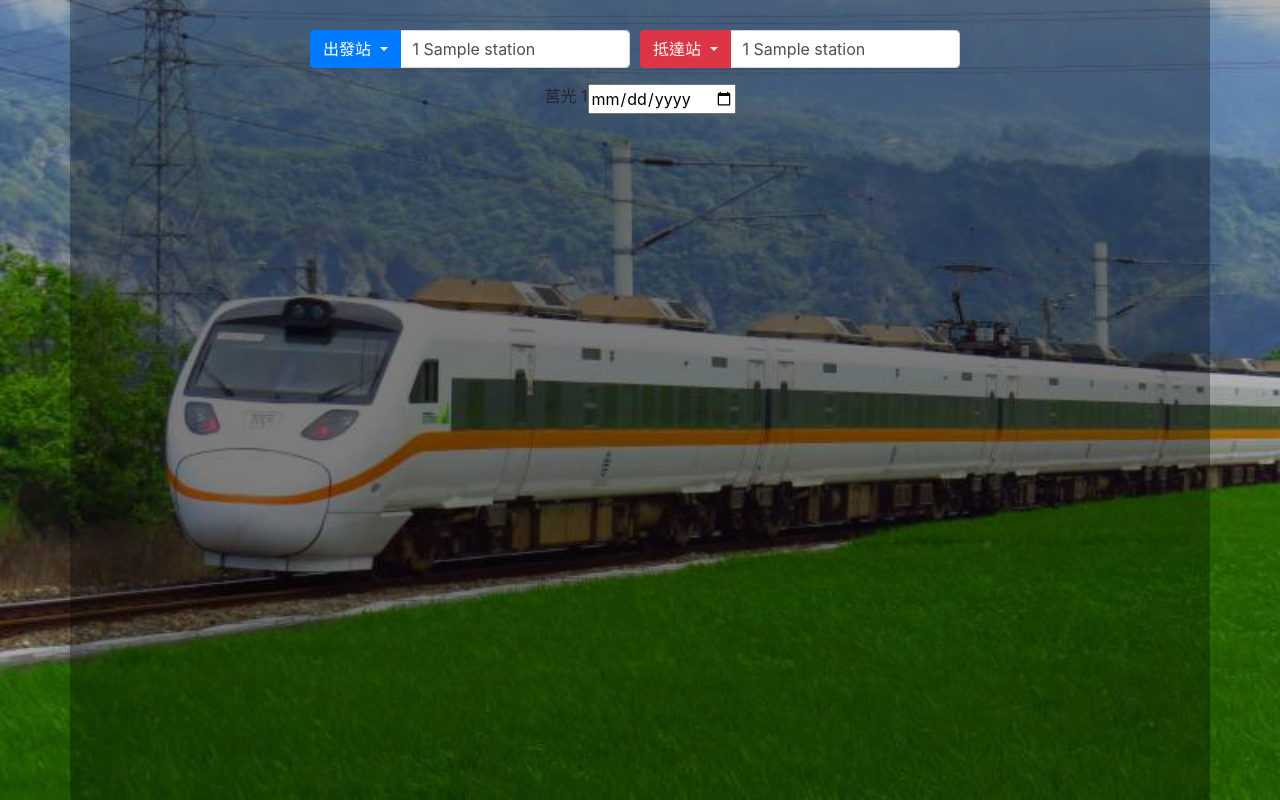
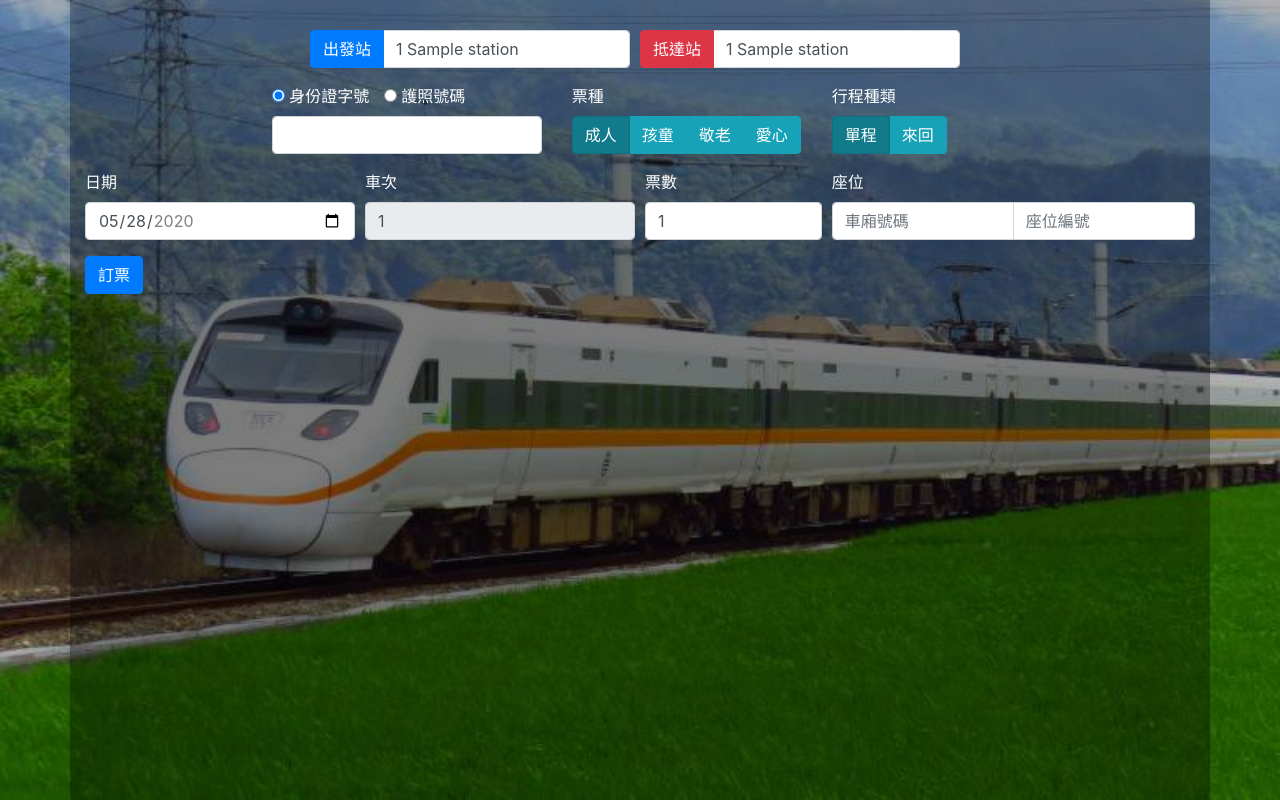
Before and after one commit to timmyceberus/Railway-Booking, a Django app: page /booking/1/1/1 in a window 1280 px wide. Run offline with Django 3.2, Linux system fonts and the light colour scheme; tables that the repository leaves empty hold one stand-in row (values such as "Sample post"); some libraries are stand-ins or nearby versions.

Commit message:
Fill necessary fields in booking page
1. Fill fields in booking page, e.g. ssn, kind, date, ticket count, and seats etc.
2. Restrict not to pick past date.
3. Restrict up to 6 tickets.
4. When users pick only 1 ticket, they can choose car and seat.
5. base.html does not include script any more.
6. When form.html is not included in index.html, the prepend button will be useless.

```diff
--- /dev/null
+++ b/static/booking.js
@@ -0,0 +1,19 @@
+$(function () {
+    const today = moment().format('YYYY-MM-DD');
+    const oneMonthLater = moment().add(1, 'months').format('YYYY-MM-DD');
+    $('input[type=date]').attr({
+        'value': today,
+        'min': today,
+        'max': oneMonthLater
+    });
+});
+
+$(document).on('input', '#ticket-count', function () {
+    if ($(this).val() !== '1') {
+        $('#car-number').attr('disabled', true).val('');
+        $('#seat-number').attr('disabled', true).val('');
+    } else {
+        $('#car-number').removeAttr('disabled');
+        $('#seat-number').removeAttr('disabled');
+    }
+})
--- a/static/script.js
+++ b/static/script.js
@@ -121,7 +121,7 @@ async function createStationTable(trains) {
     const table = $('.station-table');
     const tbody = table.find('tbody');
 
-    $('form').css('top', '0vh'); // A slide effect of form from middle to top
+    $('.search-form').css('top', '0vh'); // A slide effect of form from middle to top
 
     if (!table.is(':visible')) // When table is not visible, wait for the form move to the top for 700ms.
         await sleep(700);
@@ -209,7 +209,7 @@ function sleep(ms = 1000) {
 }
 
 
-$('form').on('submit', function (event) {
+$('.search-form').on('submit', function (event) {
     event.preventDefault();
 
     let beginStationName, destStationName, time;
--- a/static/style.css
+++ b/static/style.css
@@ -24,7 +24,7 @@ body {
     background-color: rgba(0, 0, 0, 0.3);
 }
 
-form {
+.search-form {
     display: flex;
     justify-content: center;
     position: relative;
--- a/templates/booking.html
+++ b/templates/booking.html
@@ -1,13 +1,71 @@
 {% extends './template/base.html' %}
+{% load static %}
 {% block pagetitle %}訂票 - 台鐵訂票系統網{% endblock %}
 {% block bgname %}Taroko.jpg{% endblock %}
 {% block content %}
     {% include './component/form.html' with bgst=full_begin_station dsst=full_dest_station only_station=True on_top='0' only %}
-    <form action="post">
-        <span>{{ train_name }} {{ train_id }}</span>
-        <input type="date">
+    <form style="color:white;">
+        <div class="form-row">
+            <div class="col-md-2"></div>
+            <div class="form-group col-md-3">
+                <input id="ssn" type="radio" name="ssn-type" value="ssn" checked>
+                <label for="ssn" style="margin-right: 10px">身份證字號</label>
+                <input id="passport" type="radio" name="ssn-type" value="passport">
+                <label for="passport">護照號碼</label>
+                <input type="text" class="form-control" name="ssn-value" required>
+            </div>
+            <div class="form-group col-md-3">
+                <div class="mb-2" style="margin-left: 20px">票種</div>
+                <div class="btn-group btn-group-toggle" style="left: 20px" data-toggle="buttons">
+                    <label class="btn btn-info active">
+                        <input type="radio" name="ticket-kind" autocomplete="off" checked>成人
+                    </label>
+                    <label class="btn btn-info">
+                        <input type="radio" name="ticket-kind" autocomplete="off"> 孩童
+                    </label>
+                    <label class="btn btn-info">
+                        <input type="radio" name="ticket-kind" autocomplete="off"> 敬老
+                    </label>
+                    <label class="btn btn-info">
+                        <input type="radio" name="ticket-kind" autocomplete="off"> 愛心
+                    </label>
+                </div>
+            </div>
+            <div class="form-group col-md-3">
+                <div class="mb-2">行程種類</div>
+                <div class="btn-group btn-group-toggle" data-toggle="buttons">
+                    <label class="btn btn-info active">
+                        <input type="radio" name="schedule-kind" autocomplete="off" checked>單程
+                    </label>
+                    <label class="btn btn-info">
+                        <input type="radio" name="schedule-kind" autocomplete="off"> 來回
+                    </label>
+                </div>
+            </div>
+        </div>
+        <div class="form-row">
+            <div class="form-group col-md-3">
+                <label for="date">日期</label>
+                <input type="date" class="form-control" name="date" id="date" required>
+            </div>
+            <div class="form-group col-md-3">
+                <label for="train-id">車次</label>
+                <input type="text" class="form-control" id="train-id" name="train-id" value="{{ train_id }}" readonly>
+            </div>
+            <div class="form-group col-md-2">
+                <label for="ticket-count">票數</label>
+                <input type="number" class="form-control" id="ticket-count" name="ticket-count" min="1" max="6" value="1">
+            </div>
+            <div class="form-group col-md-4">
+                <label>座位</label>
+                <div class="input-group">
+                    <input type="number" class="form-control" id="car-number" placeholder="車廂號碼" name="car-number" min="1" max="12" required>
+                    <input type="number" class="form-control" id="seat-number" placeholder="座位編號" name="seat-number" min="1" max="52" required>
+                </div>
+            </div>
+        </div>
+        <button type="submit" class="btn btn-primary">訂票</button>
+    </form>
+{% endblock %}
 
-
-    </form>
-
-{% endblock %}
+{% block script %}{% static "/booking.js" %}{% endblock %}
--- a/templates/component/form.html
+++ b/templates/component/form.html
@@ -1,10 +1,10 @@
-<form method="get" style="top: {{ on_top }}">
+<form method="get" class="search-form" style="top: {{ on_top }}">
     {% csrf_token %}
     <div class="begin-block">
         <div class="input-group mb-3">
             <div class="input-group-prepend">
-                <button class="btn btn-primary dropdown-toggle" type="button"
-                        data-toggle="dropdown"
+                <button class="btn btn-primary {% if not only_station %}dropdown-toggle{% endif %}" type="button"
+                        {% if not only_station %}data-toggle="dropdown"{% endif %}
                 >出發站
                 </button>
                 <div class="dropdown-menu">
@@ -20,8 +20,8 @@
     <div class="dest-block">
         <div class="input-group mb-3">
             <div class="input-group-prepend">
-                <button class="btn btn-danger dropdown-toggle" type="button"
-                        data-toggle="dropdown"
+                <button class="btn btn-danger {% if not only_station %}dropdown-toggle{% endif %}" type="button"
+                        {% if not only_station %}data-toggle="dropdown"{% endif %}
                 >抵達站
                 </button>
                 <div class="dropdown-menu">
--- a/templates/index.html
+++ b/templates/index.html
@@ -1,4 +1,5 @@
 {% extends './template/base.html' %}
+{% load static %}
 {% block pagetitle %}查詢 - 台鐵訂票系統網{% endblock %}
 {% block bgname %}Taroko.jpg{% endblock %}
 {% block content %}
@@ -41,3 +42,4 @@
         </div>
     </div>
 {% endblock %}
+{% block script %}{% static "/script.js" %}{% endblock %}
--- a/templates/template/base.html
+++ b/templates/template/base.html
@@ -29,7 +29,6 @@
     {% endblock %}
 </div>
 
-<!-- Modal -->
-<script src="{% static "/script.js" %}"></script>
+<script src="{% block script %}{% endblock %}"></script>
 </body>
 </html>
```
